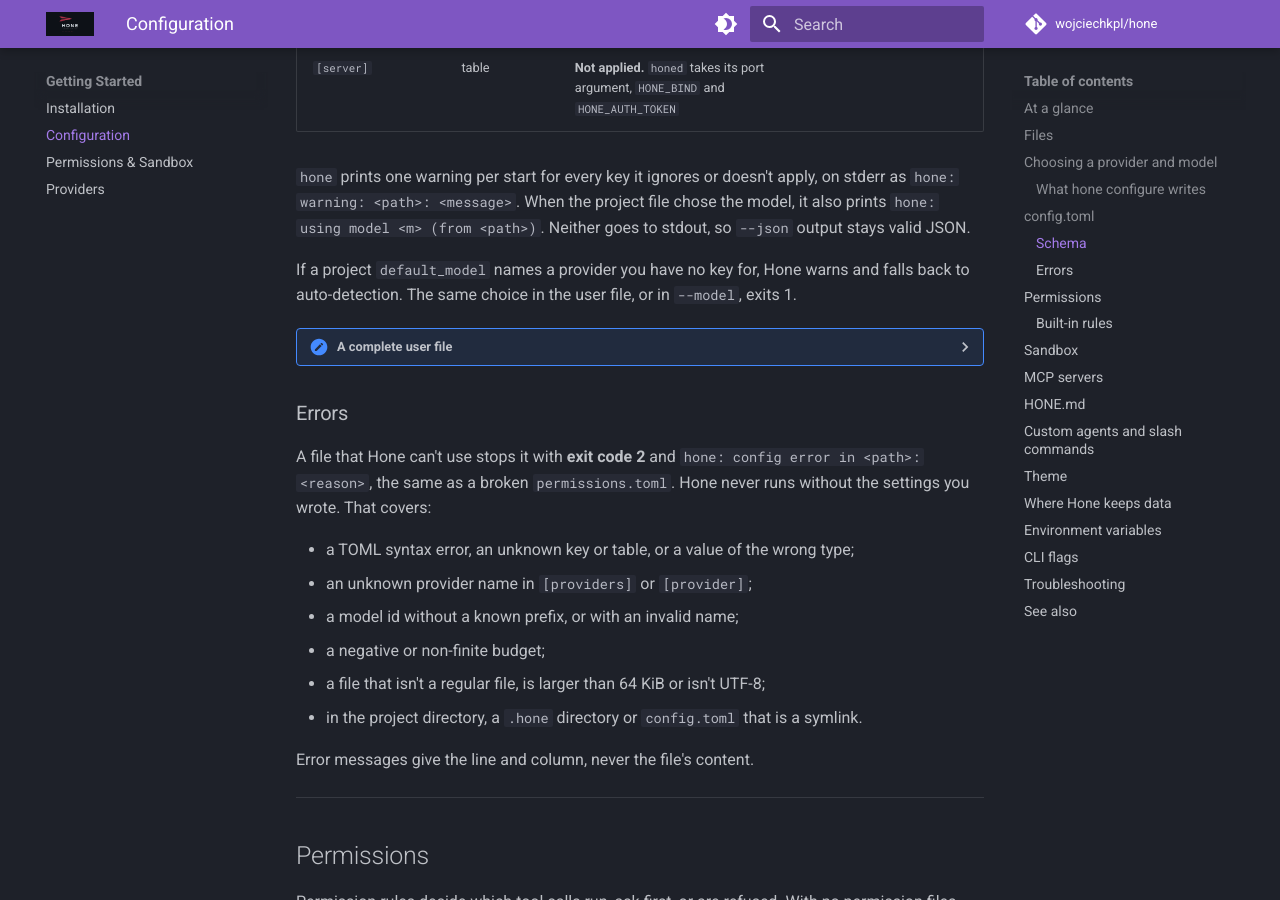
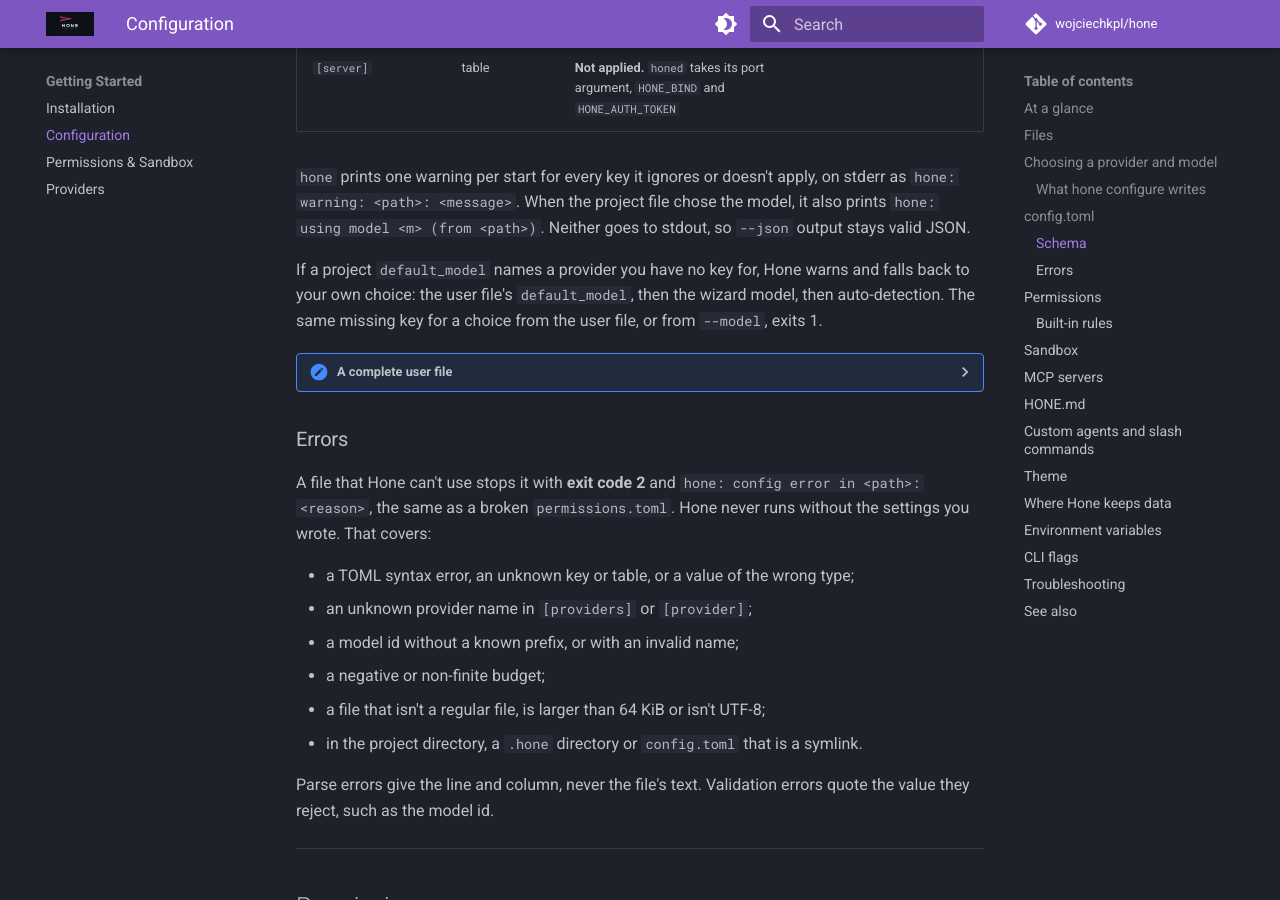
Before and after one commit to wojciechkpl/hone, an MkDocs documentation site: the page built from docs/configuration.md, in a window 1280 px wide and 900 px high, scrolled down 7050 px. Built offline with MkDocs 1.6.1 and Material for MkDocs 9.7.7, drawn with Linux system fonts in a browser that asks for light colours; comment, search, counter and statistics services are not loaded.

Commit message:
docs(config): fallback order, parse-error wording, model precedence exception

```diff
--- a/docs/configuration.md
+++ b/docs/configuration.md
@@ -213,7 +213,9 @@
 stays valid JSON.
 
 If a project `default_model` names a provider you have no key for, Hone warns and falls
-back to auto-detection. The same choice in the user file, or in `--model`, exits 1.
+back to your own choice: the user file's `default_model`, then the wizard model, then
+auto-detection. The same missing key for a choice from the user file, or from `--model`,
+exits 1.
 
 <details>
 <summary><b>A complete user file</b></summary>
@@ -252,7 +254,8 @@
 - a file that isn't a regular file, is larger than 64 KiB or isn't UTF-8;
 - in the project directory, a `.hone` directory or `config.toml` that is a symlink.
 
-Error messages give the line and column, never the file's content.
+Parse errors give the line and column, never the file's text. Validation errors quote the
+value they reject, such as the model id.
 
 ---
 
```
Also changed, not shown: CHANGELOG.md (+1 -1 lines), README.md (+2 -1 lines).
